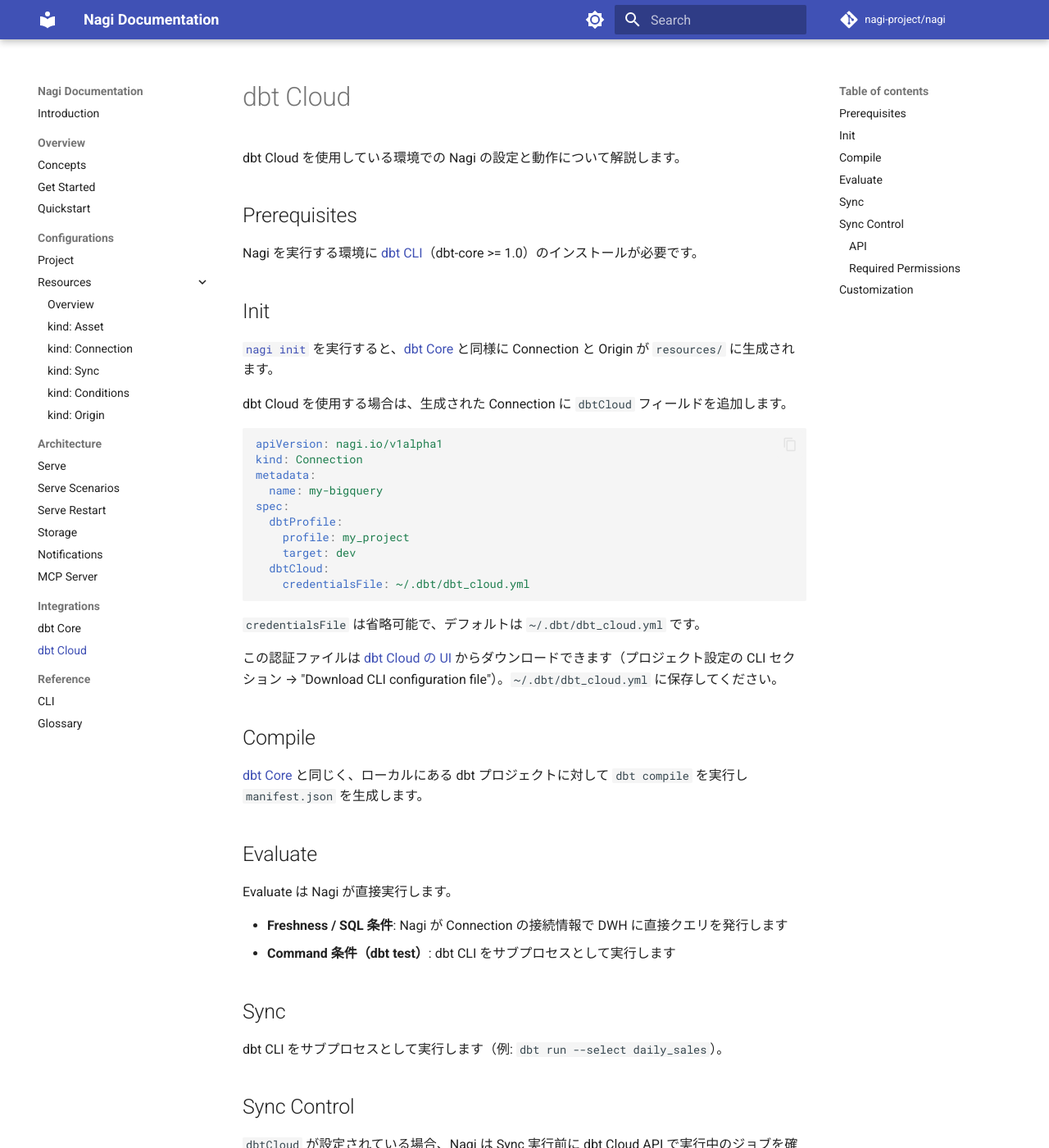
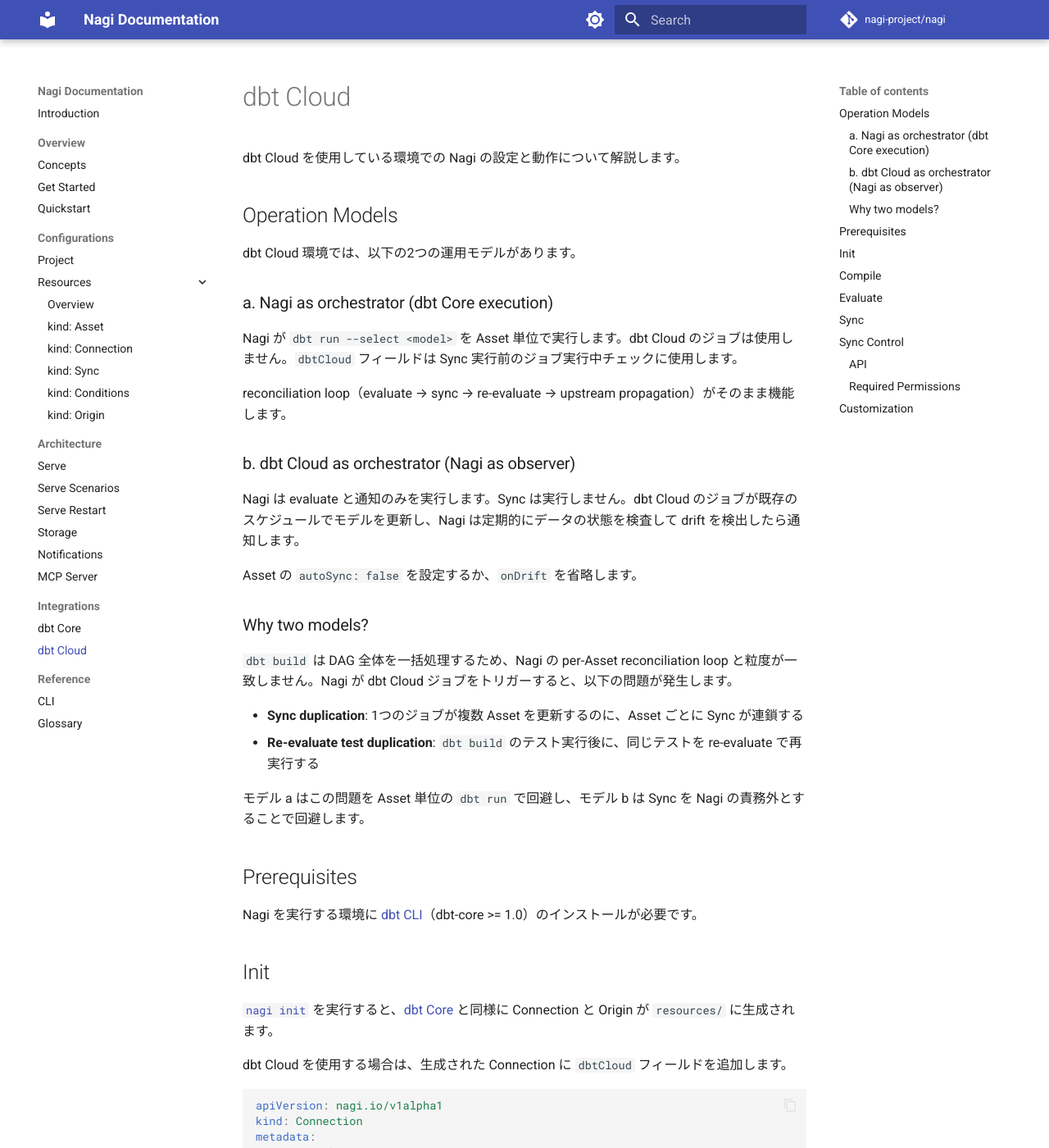
Before and after one commit to nagi-project/nagi, an MkDocs documentation site: the page built from docs/integrations/dbt-cloud.md, in a window 1280 px wide and 1400 px high. Shown: the whole window at 82% size. Built offline with MkDocs 1.6.1 and Material for MkDocs 9.7.7, drawn with Linux system fonts in a browser that asks for light colours; comment, search, counter and statistics services are not loaded; some of the changed text lies outside the part shown.

Commit message:
docs: add dbt Cloud operation models and sync duplication rationale

```diff
--- a/docs/integrations/dbt-cloud.md
+++ b/docs/integrations/dbt-cloud.md
@@ -1,6 +1,31 @@
 # dbt Cloud
 
 dbt Cloud を使用している環境での Nagi の設定と動作について解説します。
+
+## Operation Models
+
+dbt Cloud 環境では、以下の2つの運用モデルがあります。
+
+### a. Nagi as orchestrator (dbt Core execution)
+
+Nagi が `dbt run --select <model>` を Asset 単位で実行します。dbt Cloud のジョブは使用しません。`dbtCloud` フィールドは Sync 実行前のジョブ実行中チェックに使用します。
+
+reconciliation loop（evaluate → sync → re-evaluate → upstream propagation）がそのまま機能します。
+
+### b. dbt Cloud as orchestrator (Nagi as observer)
+
+Nagi は evaluate と通知のみを実行します。Sync は実行しません。dbt Cloud のジョブが既存のスケジュールでモデルを更新し、Nagi は定期的にデータの状態を検査して drift を検出したら通知します。
+
+Asset の `autoSync: false` を設定するか、`onDrift` を省略します。
+
+### Why two models?
+
+`dbt build` は DAG 全体を一括処理するため、Nagi の per-Asset reconciliation loop と粒度が一致しません。Nagi が dbt Cloud ジョブをトリガーすると、以下の問題が発生します。
+
+- **Sync duplication**: 1つのジョブが複数 Asset を更新するのに、Asset ごとに Sync が連鎖する
+- **Re-evaluate test duplication**: `dbt build` のテスト実行後に、同じテストを re-evaluate で再実行する
+
+モデル a はこの問題を Asset 単位の `dbt run` で回避し、モデル b は Sync を Nagi の責務外とすることで回避します。
 
 ## Prerequisites
 
@@ -46,7 +71,7 @@ dbt CLI をサブプロセスとして実行します（例: `dbt run --select d
 
 ## Sync Control
 
-`dbtCloud` が設定されている場合、Nagi は Sync 実行前に dbt Cloud API で実行中のジョブを確認します。compile 時に各 dbt Cloud ジョブの `execute_steps` を解析し、対象 Asset を含むジョブを特定します。Sync 実行時にそのジョブが実行中であれば Sync を中断します。
+運用モデル a で Nagi が Sync を実行する場合、`dbtCloud` が設定されていれば Sync 実行前に dbt Cloud API で実行中のジョブを確認します。compile 時に各 dbt Cloud ジョブの `execute_steps` を解析し、対象 Asset を含むジョブを特定します。Sync 実行時にそのジョブが実行中であれば Sync を中断します。
 
 1. compile 時に Jobs API から全ジョブを取得し、`execute_steps` の `--select` からモデル名を抽出して Asset ごとに関連ジョブを特定する
 2. Sync 実行時に Runs API で実行中のジョブを取得し、対象 Asset に関連するジョブが実行中か確認する
```
